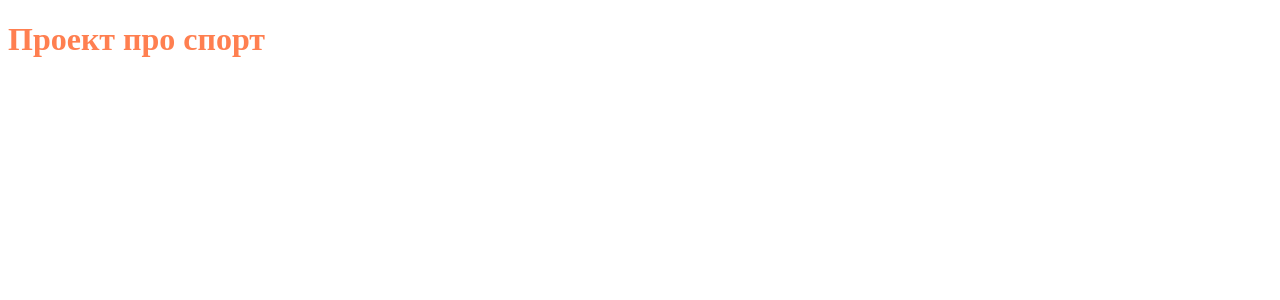
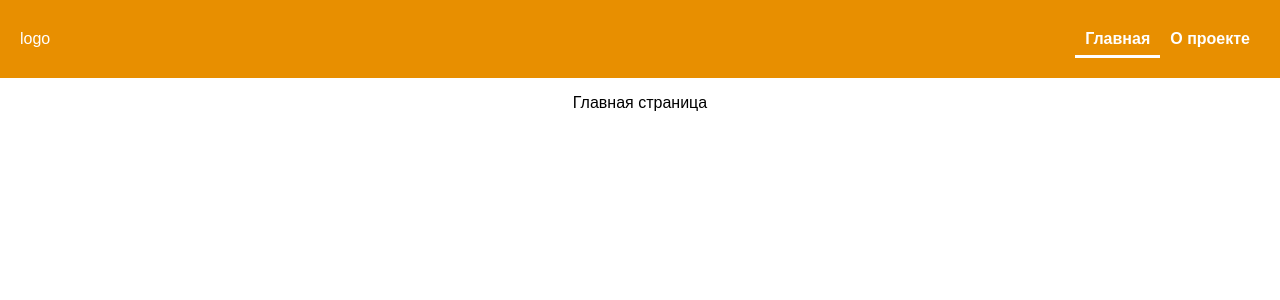
Before and after one commit to Amartya18110/urtk-website, a Vue app in the folder Frontend/: page /#/home in a window 1280 px wide. Shown: the top 300 px of the page. Built offline with nearby package versions, Linux system fonts and the light colour scheme.

Commit message:
Базовая настройка навигации (две страницы -- "Главная" и "О проекте")

```diff
--- /dev/null
+++ b/Frontend/src/common.scss
@@ -0,0 +1,2 @@
+//$primary-color: #ffae2b;
+$primary-color: #e88f00;
--- a/Frontend/src/components/App/App.vue
+++ b/Frontend/src/components/App/App.vue
@@ -1,13 +1,18 @@
 <template>
   <div>
-        <h1>{{message}}</h1>
+    <Header></Header>
+    <div class="pages-container">
       <router-view></router-view>
+    </div>
   </div>
 </template>
 
 <script>
+  import Header from "../Header/Header.vue";
+
   export default {
     name: 'App',
+    components: {Header},
     data() {
       return {
         message: "Проект про спорт"
@@ -17,7 +22,10 @@
 </script>
 
 <style scoped lang="scss">
+  @import "common.scss";
+
   h1 {
-        color: coral;
+    color: white;
+    background: $primary-color;
   }
 </style>
--- /dev/null
+++ b/Frontend/src/components/Header/Header.vue
@@ -0,0 +1,68 @@
+<template>
+  <header>
+    <div class="logo">logo</div>
+    <div class="menu">
+      <ul>
+        <li><router-link to="/home">Главная</router-link></li>
+        <li><router-link to="/about">О проекте</router-link></li>
+      </ul>
+    </div>
+  </header>
+</template>
+
+<script>
+  export default {
+    name: "Header"
+  }
+</script>
+
+<style scoped lang="scss">
+  @import "common.scss";
+
+  header {
+    background: $primary-color;
+    display: flex;
+    justify-content: space-between;
+    align-items: center;
+    padding: 20px 20px;
+  }
+
+  .logo {
+    color: white;
+  }
+
+  .menu {
+    // TODO: выделить меню в одтельный компонент
+    $menu-button-padding: 10px;
+    $menu-button-underline-height: 3px;
+
+    ul {
+      margin: 0;
+      padding: 0;
+      display: flex;
+    }
+
+    li {
+      list-style-type: none;
+      font-weight: bold;
+    }
+
+    a {
+      padding: $menu-button-padding;
+      display: block;
+      color: white;
+      transition: 0.2s;
+    }
+
+    a:active {
+      color: $primary-color;
+      background: white;
+      border-radius: 5px;
+    }
+
+    a.router-link-active {
+      padding-bottom: $menu-button-padding - $menu-button-underline-height;
+      border-bottom: $menu-button-underline-height solid white;
+    }
+  }
+</style>
--- a/Frontend/src/index.js
+++ b/Frontend/src/index.js
@@ -2,9 +2,26 @@ import Vue from "vue"
 import VueRouter from "vue-router";
 import App from "./components/App/App.vue"
 
+import "./root.css"
+import MainPage from "./pages/Main/MainPage.vue";
+import AboutPage from "./pages/About/AboutPage.vue";
+
 Vue.use(VueRouter);
 
-const routes = [];
+const routes = [
+  {
+    path: "/",
+    redirect: "/home"
+  },
+  {
+    path: "/home",
+    component: MainPage
+  },
+  {
+    path: "/about",
+    component: AboutPage
+  }
+];
 
 const router = new VueRouter({
   routes
--- /dev/null
+++ b/Frontend/src/pages/About/AboutPage.vue
@@ -0,0 +1,17 @@
+<template>
+  <div>
+    <p>О проекте</p>
+  </div>
+</template>
+
+<script>
+  export default {
+    name: "AboutPage"
+  }
+</script>
+
+<style scoped>
+  p {
+    text-align: center;
+  }
+</style>
--- /dev/null
+++ b/Frontend/src/pages/Main/MainPage.vue
@@ -0,0 +1,17 @@
+<template>
+  <div>
+    <p>Главная страница</p>
+  </div>
+</template>
+
+<script>
+  export default {
+    name: "MainPage"
+  }
+</script>
+
+<style scoped>
+  p {
+    text-align: center;
+  }
+</style>
--- /dev/null
+++ b/Frontend/src/root.css
@@ -0,0 +1,15 @@
+/*
+    Эти стили в основном отключают браузерные css-правила по-умолчанию,
+    которые касаются всего приложения целиком, и добавляют свои.
+*/
+
+body {
+  padding: 0;
+  margin: 0;
+  font-family: sans-serif;
+}
+
+a {
+  color: black;
+  text-decoration: none;
+}
--- a/Frontend/webpack.config.js
+++ b/Frontend/webpack.config.js
@@ -26,7 +26,14 @@ module.exports = {
         use: [
           'vue-style-loader',
           'css-loader',
-          'sass-loader'
+          {
+            loader: 'sass-loader',
+            options: {
+              sassOptions: {
+                includePaths: ['src']
+              }
+            }
+          }
         ]
       }
     ]
```
Lines whose indentation alone changed are shown as unchanged.
